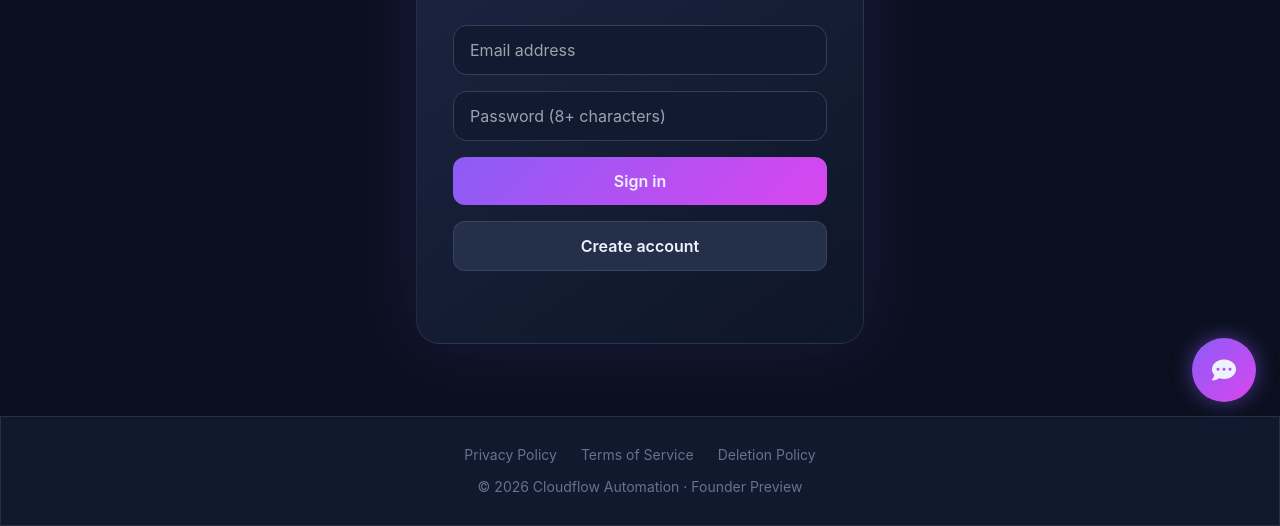
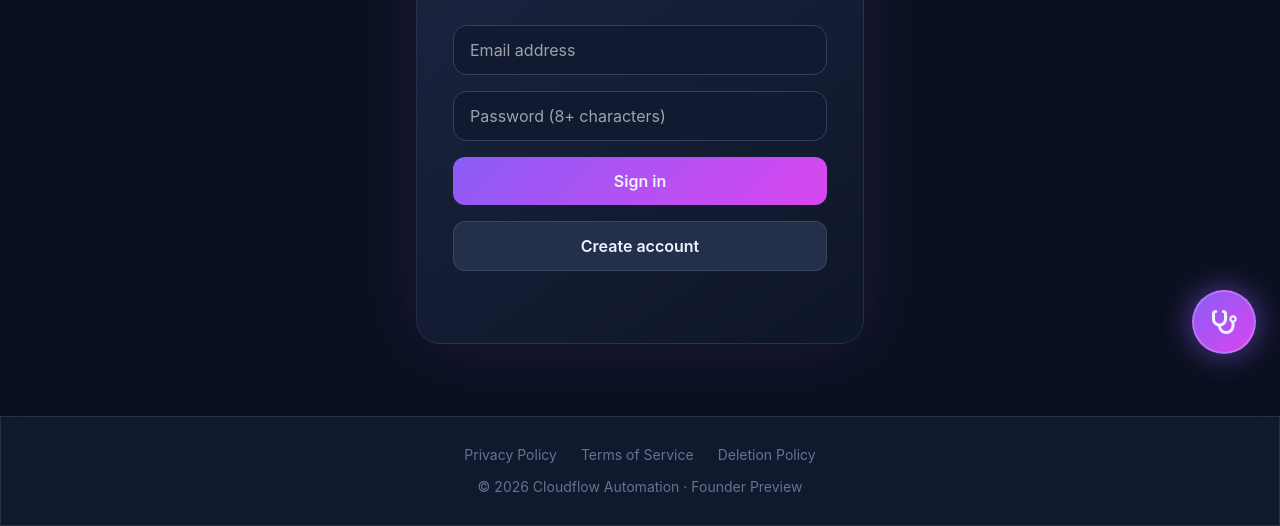
Before and after one commit to fathimafaizan2-jpg/cloudflow-saas, a website: page public/index.html in a window 1280 px wide. Shown: the part 350-876 px from the top of the page. Drawn offline with nearby package versions, Linux system fonts and the light colour scheme.

Commit message:
Update index.html

```diff
--- a/public/index.html
+++ b/public/index.html
@@ -136,10 +136,10 @@
     <p>© 2026 Cloudflow Automation · Founder Preview</p>
   </footer>
 
-  <!-- Chatbot Floating Button (Higher Position) -->
-  <div class="fixed bottom-12 right-6 z-[60]">
-    <button onclick="toggleChatbot()" class="w-16 h-16 btn-primary rounded-full shadow-2xl flex items-center justify-center text-2xl hover:scale-110 transition shadow-[0_0_20px_rgba(139,92,246,0.5)]"><i class="fa-solid fa-comment-dots"></i></button>
-    <div id="chatbot-window" class="hidden absolute bottom-20 right-0 w-[min(22rem,calc(100vw-2rem))] glass rounded-2xl shadow-2xl overflow-hidden border border-purple-500/30">
+  <!-- Chatbot Floating Button (Center-Right for better accessibility) -->
+  <div class="fixed bottom-24 right-6 z-[60]">
+    <button onclick="toggleChatbot()" class="w-16 h-16 btn-primary rounded-full shadow-2xl flex items-center justify-center text-2xl hover:scale-110 transition shadow-[0_0_30px_rgba(139,92,246,0.6)] border-2 border-white/20"><i class="fa-solid fa-stethoscope"></i></button>
+    <div id="chatbot-window" class="hidden absolute bottom-20 right-0 w-[min(24rem,calc(100vw-2rem))] glass rounded-3xl shadow-2xl overflow-hidden border border-purple-500/40">
       <div class="btn-primary p-4 flex items-center justify-between"><span class="font-semibold"><i class="fa-solid fa-stethoscope mr-2"></i>Cloudflow Support</span><button onclick="toggleChatbot()"><i class="fa-solid fa-xmark"></i></button></div>
       <div id="chat-content" class="p-4 h-64 overflow-y-auto space-y-3 text-sm bg-slate-950/35"><div class="bg-slate-800 p-3 rounded-xl">Run a system scan to check your connection, rules, and most recent Meta error.</div></div>
       <div class="p-3 border-t border-slate-700 flex gap-2"><button onclick="runDiagnosis()" class="flex-1 btn-primary py-2 rounded-lg text-xs font-bold uppercase tracking-wider">Run system scan</button><a href="mailto:support@cloudflow.com?subject=Cloudflow%20support" class="btn-secondary px-3 py-2 rounded-lg text-xs">HUMAN</a></div>
```
